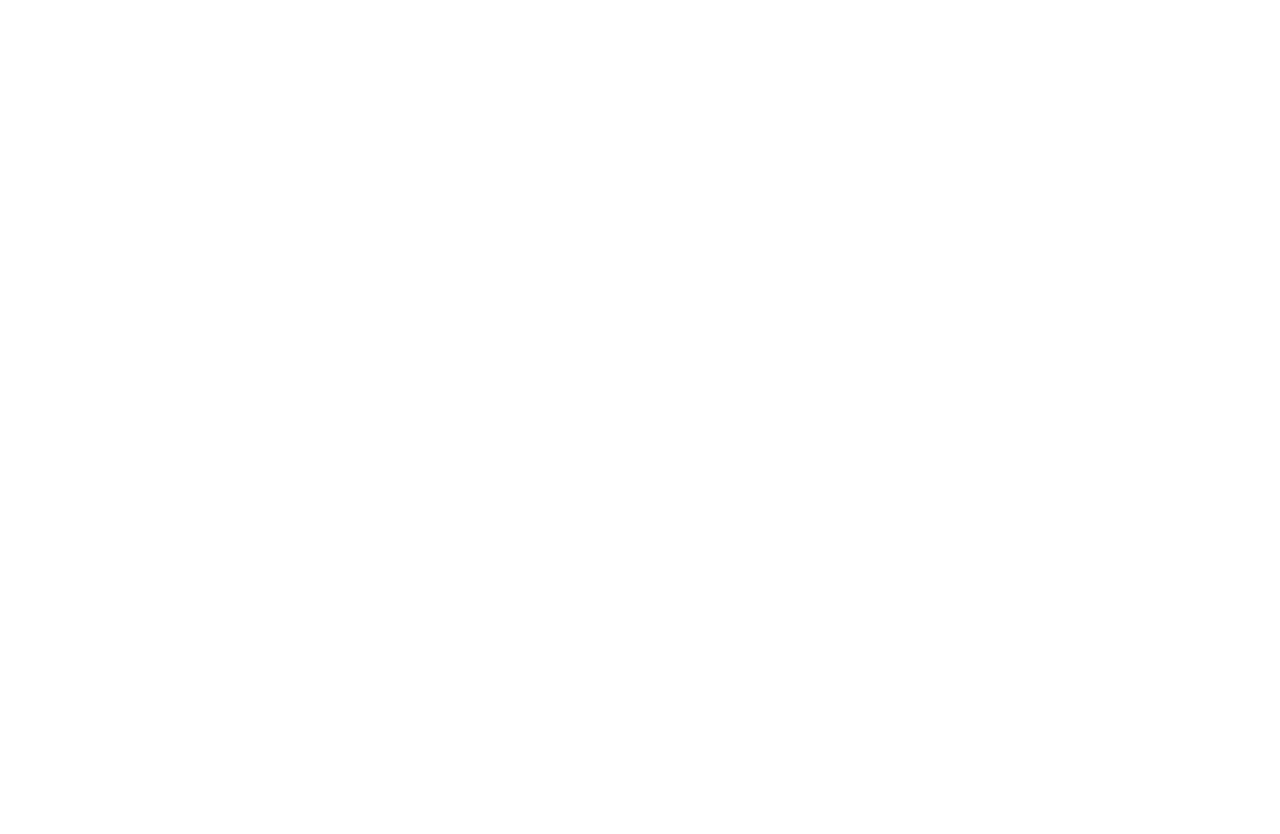
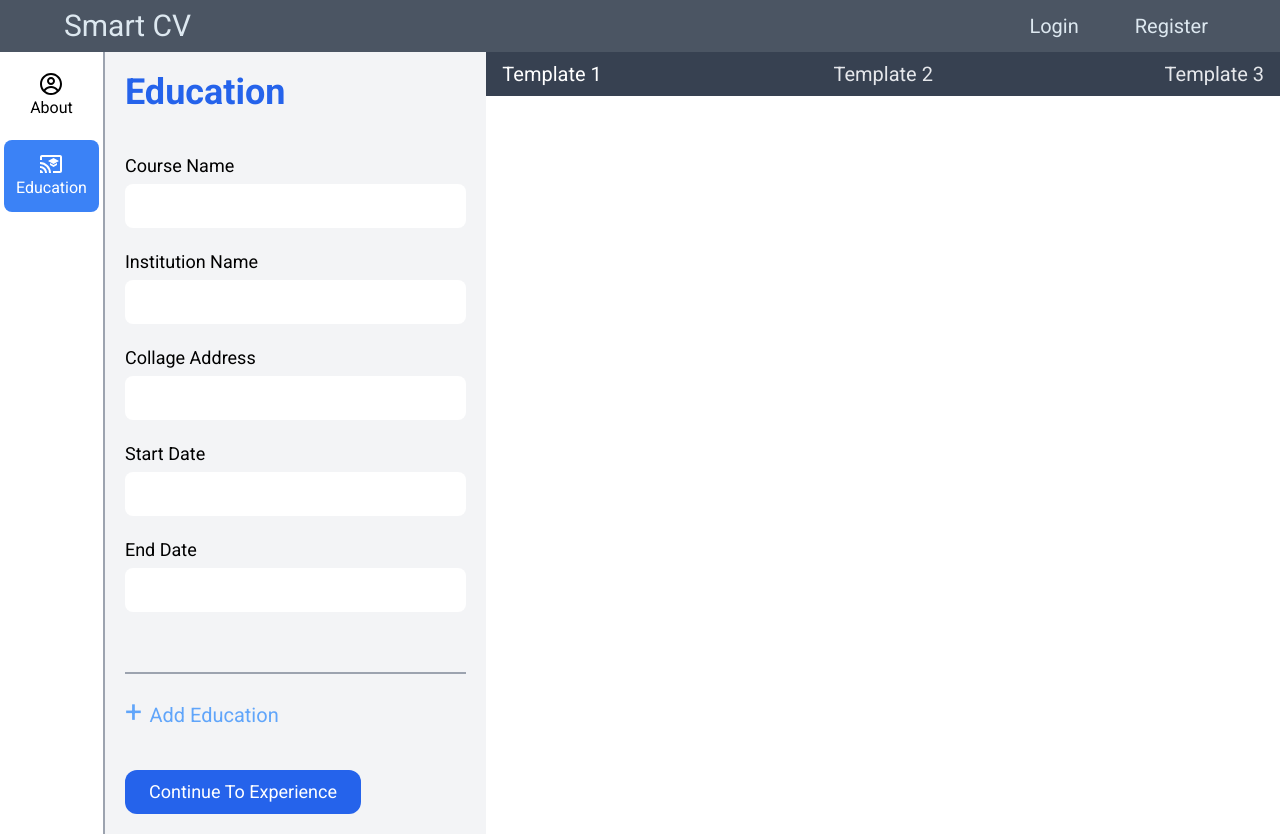
Before and after one commit to subashprj55/cvMaker, a React (Create React App) app: page /education in a window 1280 px wide. Before the commit this address had no page. Before the commit the page ends 800 px from the top, so only its background shows below. Built offline with nearby package versions, Linux system fonts and the light colour scheme.

Commit message:
update education page (#5)
Co-authored-by: user <user@usernoMacBook-Air.local>

```diff
--- a/src/App.js
+++ b/src/App.js
@@ -7,6 +7,7 @@
 import PFD from './Components/PFD'
 import ForgotPassword from './pages/ForgotPassword'
 import BasicInfo from './pages/BasicInfo'
+import Educations from './pages/Educations'
 
 function App() {
   return (
@@ -15,6 +16,7 @@
         <Routes>
           <Route path="/" element={<Home />} />
           <Route path="basicInfo" element={<BasicInfo />} />
+          <Route path="education" element={<Educations />} />
           <Route path="signUp" element={<Signup />} />
           <Route path="login" element={<Login />} />
           <Route path="faq" element={<Faq />} />
--- /dev/null
+++ b/src/Components/CvButton/index.jsx
@@ -0,0 +1,14 @@
+import React from 'react'
+import { Link } from 'react-router-dom'
+
+const CvButton = ({ name, link }) => {
+  return (
+    <Link to={link}>
+      <button className="capitalize text-lg rounded-xl py-2 px-6 bg-blue-600 text-white hover:bg-blue-700 mt-10">
+        {name}
+      </button>
+    </Link>
+  )
+}
+
+export default CvButton
--- a/src/Components/Educations.jsx
+++ /dev/null
@@ -1,52 +0,0 @@
-import React, { useEffect } from "react";
-import Education from "./Education";
-import { getEducation } from "../reducers/educationSlice";
-import { useDispatch, useSelector } from "react-redux";
-import { useParams } from "react-router-dom";
-import { createEducationDB, getData, updateEducation } from "./fetchData";
-
-const Educations = ({ setActiveBtn, scrollTop }) => {
-  const educationData = useSelector((event) => event.educationData);
-  console.log(educationData);
-
-  const id = useParams().id;
-  const dispatch = useDispatch();
-
-  useEffect(() => {
-    scrollTop();
-  }, [scrollTop]);
-
-  return (
-    <div className="w-full bg-gray-100 p-5">
-      <h1 className="text-4xl text-blue-600 font-bold mb-10 capitalize">
-        education
-      </h1>
-      <div className=" pb-10 border-b-2 border-gray-400">
-        <Education id={id} />
-      </div>
-      <div
-        className="mt-5 flex content-center"
-        onClick={async () => {
-          await updateEducation(educationData);
-          await createEducationDB(id);
-          const dbName = "education";
-          await getData(dispatch, id, getEducation, dbName);
-        }}
-      >
-        <p className="capitalize text-blue-400 text-xl  cursor-pointer">
-          <span className="text-3xl">+</span>add education
-        </p>
-      </div>
-      <button
-        onClick={(e) => {
-          setActiveBtn("experience");
-        }}
-        className="capitalize text-lg rounded-xl py-2 px-6 bg-blue-600 text-white hover:bg-blue-700 mt-10"
-      >
-        Continue to Experience
-      </button>
-    </div>
-  );
-};
-
-export default Educations;
--- a/src/Components/HorizontalNavBar/data.js
+++ b/src/Components/HorizontalNavBar/data.js
@@ -19,7 +19,7 @@
   },
   // {
   //   id: 2,
-  //   name: 'ecperience',
+  //   name: 'experience',
   //   icon: BsBagCheck,
   //   link: '/basicInfo',
   // },
--- a/src/pages/BasicInfo.jsx
+++ b/src/pages/BasicInfo.jsx
@@ -5,6 +5,7 @@
 import 'react-quill/dist/quill.snow.css'
 import { scrollTop } from '../utils/ScrollTop'
 import NavContainer from '../Components/NavContainer'
+import CvButton from '../Components/CvButton'
 
 const BasicInfo = () => {
   const data = useSelector((event) => event.basicInfo)
@@ -124,10 +125,7 @@
               <ReactQuill value={data.summary} onChange={handelChange} />
             </div>
           </div>
-
-          <button className="capitalize text-lg rounded-lg py-2 px-6 bg-blue-600 text-white hover:bg-blue-700 mt-10">
-            Continue to Education
-          </button>
+          <CvButton name={'Continue to Education'} link={'/education'} />
         </div>
       </NavContainer>
     </>
--- /dev/null
+++ b/src/pages/Educations.jsx
@@ -0,0 +1,55 @@
+import React, { useEffect } from 'react'
+import Education from '../Components/Education'
+import { getEducation } from '../reducers/educationSlice'
+import { useDispatch, useSelector } from 'react-redux'
+import { useParams } from 'react-router-dom'
+import {
+  createEducationDB,
+  getData,
+  updateEducation,
+} from '../Components/fetchData'
+import { scrollTop } from '../utils/ScrollTop'
+import NavContainer from '../Components/NavContainer'
+import CvButton from '../Components/CvButton'
+
+const Educations = () => {
+  const educationData = useSelector((event) => event.educationData)
+
+  const id = useParams().id
+  const dispatch = useDispatch()
+
+  useEffect(() => {
+    scrollTop()
+  }, [scrollTop])
+
+  return (
+    <>
+      <NavContainer>
+        <div className="w-full bg-gray-100 p-5">
+          <h1 className="text-4xl text-blue-600 font-bold mb-10 capitalize">
+            education
+          </h1>
+          <div className=" pb-10 border-b-2 border-gray-400">
+            <Education id={id} />
+          </div>
+          <div
+            className="mt-5 flex content-center"
+            onClick={async () => {
+              await updateEducation(educationData)
+              await createEducationDB(id)
+              const dbName = 'education'
+              await getData(dispatch, id, getEducation, dbName)
+            }}
+          >
+            <p className="capitalize text-blue-400 text-xl  cursor-pointer">
+              <span className="text-3xl">+ </span>add education
+            </p>
+          </div>
+          <CvButton name={'Continue to Experience'} link="/experience" />
+        </div>
+      </NavContainer>
+    </>
+  )
+}
+
+export default Educations
```
